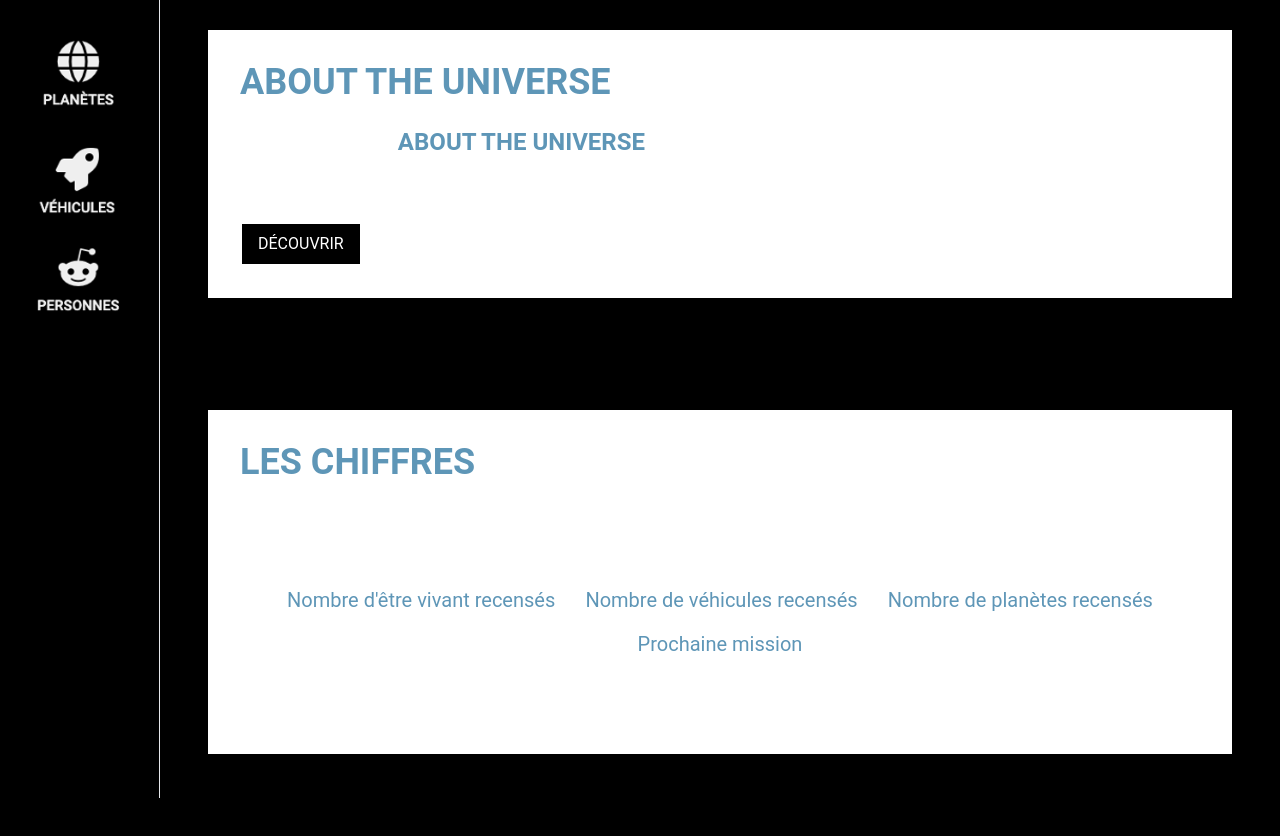
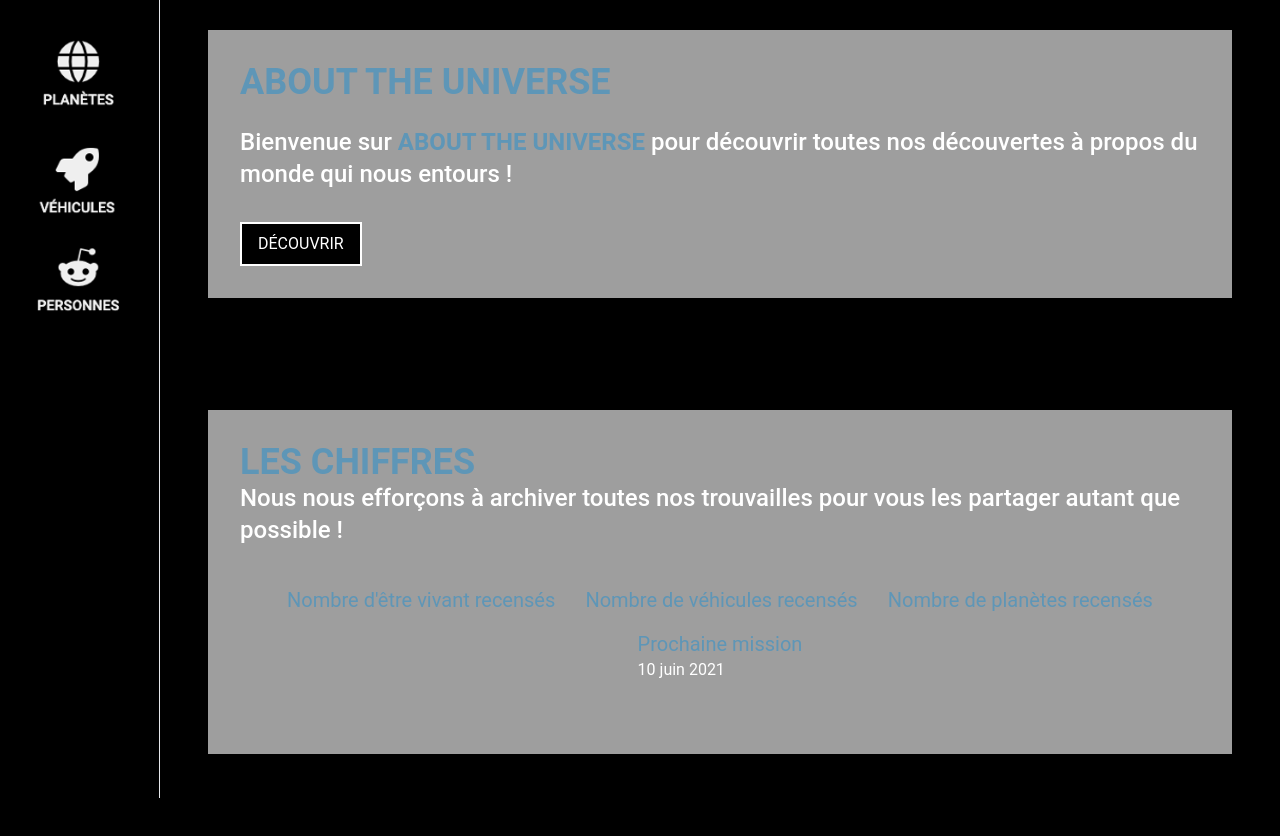
Before and after one commit to tonyfrogetdev/starWarsTPCloudCampus, a website: page index.html in a window 1280 px wide. Shown: the part 102-938 px from the top of the page. Drawn offline with Linux system fonts and the light colour scheme; the site is published under a folder, as on GitHub Pages, so addresses that start at the root find nothing; no server answers; a web font is replaced by a local one.

Commit message:
correction des urlv2

```diff
--- a/index.html
+++ b/index.html
@@ -37,7 +37,7 @@
       <div class="flex-1 flex justify-around gap-28 flex-col mx-12">
         <div
           class="bg-cover bg-center bg-white w-full backdrop-filter backdrop-blur-md p-8 gap-6 mt-8"
-          style="background-image: url('/assets/andy.jpg')"
+          style="background-image: url('./assets/andy.jpg')"
         >
           <div class="flex flex-col gap-6">
             <h1 class="text-4xl text-custom-blue font-bold">
@@ -60,7 +60,7 @@
 
         <div
           class="bg-cover bg-center mb-24 bg-white w-full p-8"
-          style="background-image: url('/assets/yong.jpg')"
+          style="background-image: url('./assets/yong.jpg')"
         >
           <h1 class="text-4xl text-custom-blue font-bold">LES CHIFFRES</h1>
           <p class="font-medium text-2xl">
```
